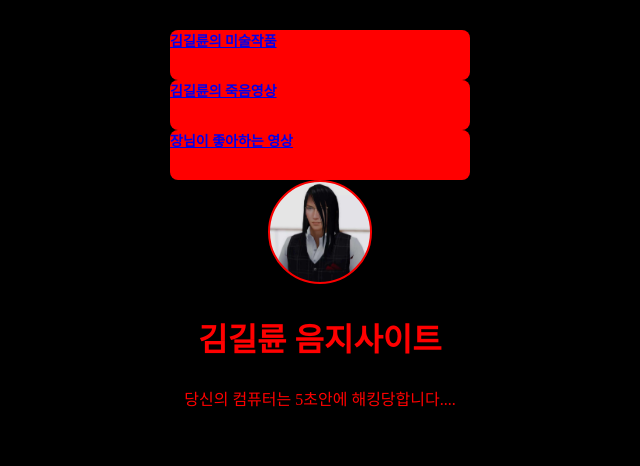
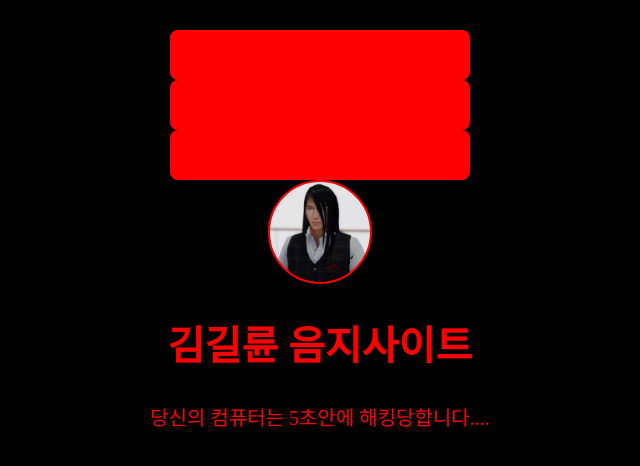
Before and after one commit to kimkilman/Ummmmmm, a plain HTML site: page index.html in a window 1280 px wide. Shown: the whole page, without its empty margins (320-960 px from the left). Drawn offline with Linux system fonts and the light colour scheme.

Commit message:
Update index.html

```diff
--- a/index.html
+++ b/index.html
@@ -7,7 +7,6 @@
         <meta name="viewport" content="width=device-width, initial-scale=1.0" />
         <meta property="og:title" content="김길륜 - 음지" />
         <meta property="og:description" content="절대 클릭하지 마시오" />
-        <meta property="og:image" content="공유할 이미지" />
         <title>김길륜 - 음지</title>
         <style>
     body  {background-color: black;}
@@ -26,13 +25,13 @@
     }
     .main {
         color: red;
-        font-size 40px;
+        font-size: 40px;
         margin-top: 30px;
         margin-bottom: 10px;
 
     }
     .sub {color: red;
-        font-size 20px;}
+        font-size: 20px;}
 
         .wrap {margin: 30px auto 0px auto;
             display: flex;
@@ -50,7 +49,8 @@
 
                 font-size: 14px;
                 font-weight: bold;
-                color: red
+                color: red;
+
                 display: flex;
                 flex-direction: column;
                 justify-content: center;
```
